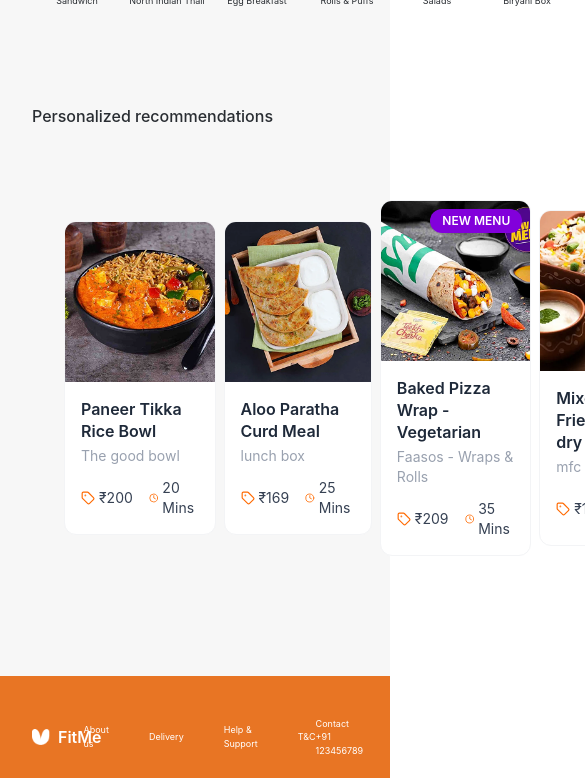
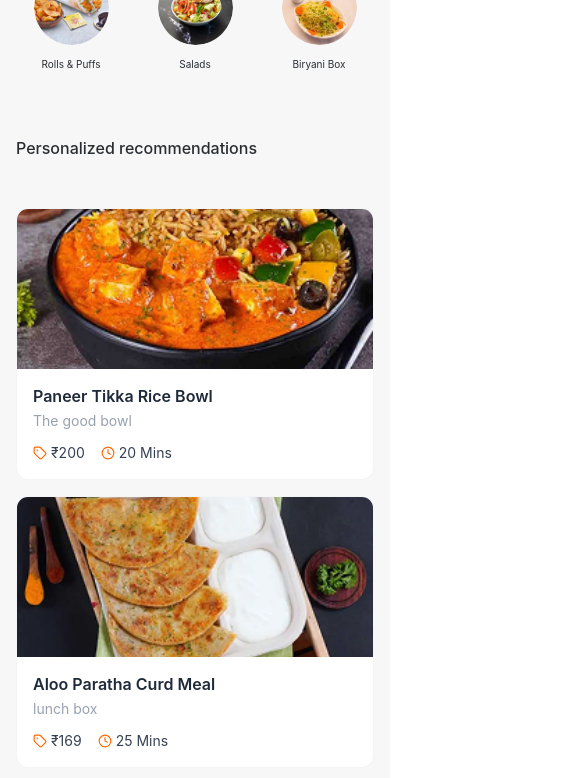
Before and after one commit to Izick7/FitMe-Final-Project-Advanced, a React (Vite) app: page /homepage in a window 390 px wide. Shown: the part 3980-4758 px from the top of the page, 585 px wide, since content can reach past the window. Built offline with nearby package versions, Linux system fonts and the light colour scheme.

Commit message:
Improve Homepage Styling and responsiveness

```diff
--- a/src/components/FoodRecommendations.jsx
+++ b/src/components/FoodRecommendations.jsx
@@ -39,19 +39,19 @@
 
 
   return (
-    <section className="w-full bg-[#f7f7f7] py-20">
-      <div className="mx-auto max-w-[1280px] px-8">
-        <h2 className="mb-10 text-[16px] font-medium text-[#292d32]">
+    <section className="w-full bg-[#f7f7f7] py-12 md:py-20">
+      <div className="mx-auto max-w-[1280px] px-4 sm:px-6 lg:px-8">
+        <h2 className="mb-6 md:mb-10 text-[16px] font-medium text-[#292d32]">
           What's on your mind?
         </h2>
 
-        <div className="flex items-start justify-between">
+        <div className="flex flex-wrap items-start justify-center md:justify-between gap-6 md:gap-4">
           {categories.map((category) => (
             <div
               key={category.name}
-              className="flex w-[130px] flex-col items-center"
+              className="flex w-[100px] sm:w-[130px] flex-col items-center"
             >
-              <div className="h-[90px] w-[90px] overflow-hidden rounded-full">
+              <div className="h-[75px] w-[75px] sm:h-[90px] sm:w-[90px] overflow-hidden rounded-full">
                 <img
                   src={category.image}
                   alt={category.name}
@@ -59,20 +59,20 @@
                 />
               </div>
 
-              <p className="mt-3 text-center text-[9px] text-[#292d32]">
+              <p className="mt-3 text-center text-[10px] sm:text-[11px] text-[#292d32]">
                 {category.name}
               </p>
             </div>
           ))}
         </div>
 
-        <div className="mt-24">
-          <h2 className="mb-8 text-[16px] font-medium text-[#292d32]">
+        <div className="mt-16 md:mt-24">
+          <h2 className="mb-6 md:mb-8 text-[16px] font-medium text-[#292d32]">
             Personalized recommendations
           </h2>
 
-          <section className="px-8 py-10">
-                <div className="flex  flex-row gap-2 items-center">
+          <section className="py-6 md:py-10">
+                <div className="grid grid-cols-1 sm:grid-cols-2 md:grid-cols-3 lg:grid-cols-4 gap-4 md:gap-6">
                   {products.map((product) => (
                     <FoodCard key={product.id} product={product} />
                   ))}
--- a/src/components/Footer.jsx
+++ b/src/components/Footer.jsx
@@ -3,10 +3,10 @@
 function Footer() {
   return (
     <footer className="w-full bg-[#e87524]">
-      <div className="mx-auto flex min-h-[160px] max-w-[1280px] flex-col justify-center px-8">
+      <div className="mx-auto flex min-h-[160px] max-w-[1280px] flex-col justify-center px-4 py-8 sm:px-6 md:py-0 lg:px-8">
 
         {/* Top Row */}
-        <div className="flex items-center justify-between">
+        <div className="flex flex-col items-center gap-6 md:flex-row md:justify-between md:gap-0">
 
           {/* Logo */}
           <div className="flex items-center gap-2">
@@ -22,53 +22,53 @@
           </div>
 
           {/* Navigation */}
-          <nav className="flex items-center gap-10">
+          <nav className="flex flex-wrap justify-center items-center gap-6 sm:gap-10">
             <a
               href="#about"
-              className="text-[9px] text-white transition-opacity hover:opacity-70"
+              className="text-[11px] text-white transition-opacity hover:opacity-70"
             >
               About us
             </a>
 
             <a
               href="#delivery"
-              className="text-[9px] text-white transition-opacity hover:opacity-70"
+              className="text-[11px] text-white transition-opacity hover:opacity-70"
             >
               Delivery
             </a>
 
             <a
               href="#help"
-              className="text-[9px] text-white transition-opacity hover:opacity-70"
+              className="text-[11px] text-white transition-opacity hover:opacity-70"
             >
               Help & Support
             </a>
 
             <a
               href="#terms"
-              className="text-[9px] text-white transition-opacity hover:opacity-70"
+              className="text-[11px] text-white transition-opacity hover:opacity-70"
             >
               T&C
             </a>
           </nav>
 
           {/* Contact */}
-          <p className="text-[9px] text-white">
+          <p className="text-[11px] text-white">
             Contact +91 123456789
           </p>
         </div>
 
         {/* Social Icons */}
-        <div className="ml-[46%] mt-5 flex items-center gap-4 text-white">
+        <div className="mt-6 flex items-center justify-center gap-4 text-white md:mt-5">
 
           {/* Facebook */}
-          <span className="cursor-pointer text-[12px] font-medium">
+          <span className="cursor-pointer text-[14px] font-medium">
             f
           </span>
 
           {/* Instagram */}
           <svg
-            className="h-[13px] w-[13px]"
+            className="h-[15px] w-[15px]"
             fill="none"
             stroke="currentColor"
             viewBox="0 0 24 24"
@@ -99,7 +99,7 @@
           </svg>
 
           {/* Twitter / X */}
-          <span className="cursor-pointer text-[12px] font-light">
+          <span className="cursor-pointer text-[14px] font-light">
             𝕏
           </span>
 
```
